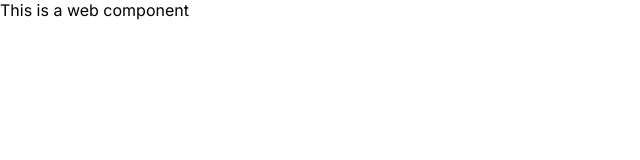
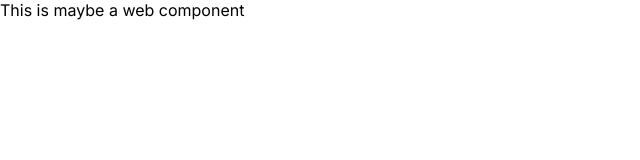
Before and after one commit to hannah-robinson/web-components, a plain HTML site: page index.html in a window 1280 px wide. Shown: the full height of the page, 0-640 px from the left. Drawn offline with Linux system fonts and the light colour scheme.

Commit message:
Add HTML through custom attribute and alifecycle method

```diff
--- a/component.js
+++ b/component.js
@@ -1,27 +1,29 @@
 class WebComponent extends HTMLElement {
   constructor() {
-    super() // calls constructor of the class it is extending, in this case HTMLElement
+    super()
+    if (this.hasAttribute('text')) {
+      this.innerTextContent = this.getAttribute('text')
+    }
+    this.innerHTML = `
+    <div>
+      <span>${this.innerTextContent}</span>
+    </div>
+    `
+  }
 
-    // Add HTML to component by:
-    // Setting .innerHTML
-    // this.innerHTML = `
-    // <div>
-    //   <span>This is a web component</span>
-    // </div>`
-
-    // Creating elements and adding to DOM
-    // const div = document.createElement('div')
-    // const span = document.createElement('span')
-    // span.innerHTML = 'This is a web component'
-    // div.appendChild(span)
-    // this.appendChild(div)
-    // "this" is the web component itself
-
-    // Parse an HTML string
-    const html = `<div><span>This is a web component</span></div>`
-    const innerHTML = new DOMParser().parseFromString(html, 'text/html').body
-      .innerHTML
-    this.innerHTML = innerHTML
+  // Lifecycle method goes outside constructor
+  attributeChangedCallback(attrName, oldValue, newValue) {
+    if (attrName == 'text') {
+      this.innerHTML = `
+      <div>
+        <span>${newValue}</span>
+      </div>
+      `
+    }
+  }
+  // List attributes to watch
+  static get observedAttributes() {
+    return ['text']
   }
 }
 
--- a/index.html
+++ b/index.html
@@ -19,7 +19,8 @@
     <link rel="stylesheet" href="style.css" />
   </head>
   <body>
-    <web-component></web-component>
+    <!-- note custom attribute 'text' below -->
+    <web-component text="This is maybe a web component"></web-component>
     <!-- Script -->
     <script src="component.js"></script>
   </body>
```
Also changed, not shown: 01-3-ways-to-add-html.js (added, +28 -0 lines).
